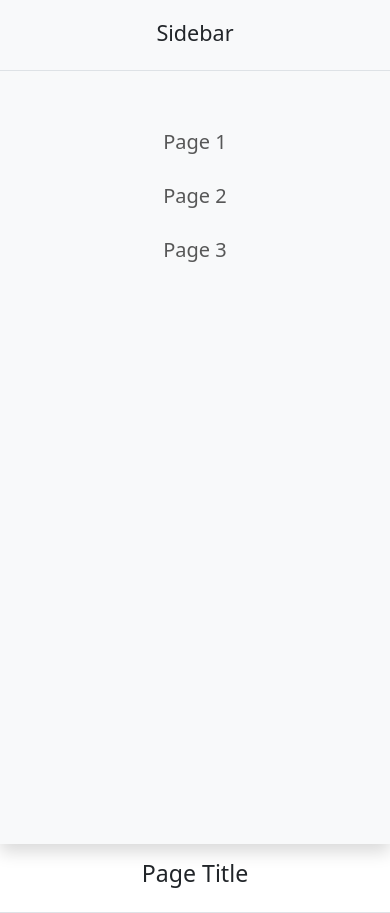
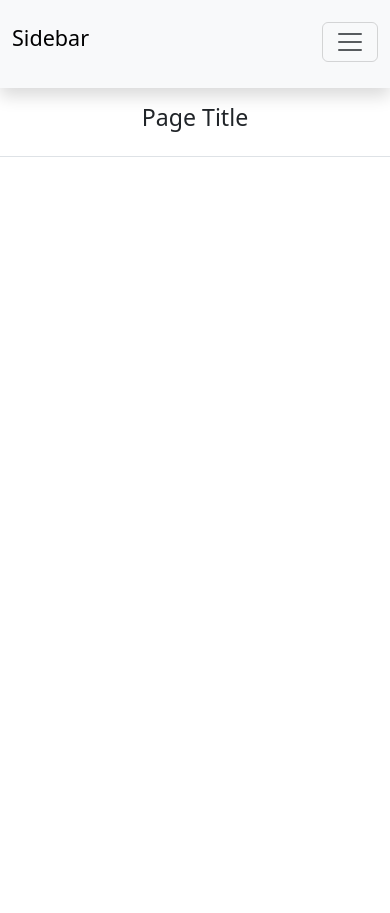
Before and after one commit to ASaber74/react-json, a React (Vite) app: page /home in a window 390 px wide. After the commit the page ends 844 px from the top, so only its background shows below. Built offline with nearby package versions, Linux system fonts and the light colour scheme.

Commit message:
adding responsiveness

```diff
--- a/src/ui/SideNav.tsx
+++ b/src/ui/SideNav.tsx
@@ -1,4 +1,5 @@
-import { Nav, Navbar } from "react-bootstrap";
+import { useState } from "react";
+import { Nav, Navbar, Container } from "react-bootstrap";
 import "../App.css";
 import { useMenuData } from "../hooks/useMenuData";
 import { Menu } from "../types/types";
@@ -7,6 +8,7 @@ import { Link } from "react-router-dom";
 
 export default function SideNav() {
   const { menuData, loading, error } = useMenuData();
+  const [expanded, setExpanded] = useState(false);
 
   if (loading) {
     return <div>Loading...</div>;
@@ -17,7 +19,11 @@ export default function SideNav() {
   }
 
   return (
-    <Navbar bg="light" className="flex-column vh-100 text-center shadow pt-1">
+    <>
+      <Navbar
+        bg="light"
+        className="d-none d-lg-block flex-column vh-100 text-center shadow pt-1"
+      >
         <div className="border-bottom w-100 text-center">
           <Link to="home" className="reset-link">
             <h4 className="mb-4 mt-3">Sidebar</h4>
@@ -29,5 +35,25 @@ export default function SideNav() {
           ))}
         </Nav>
       </Navbar>
+
+      <Navbar bg="light" expand="lg" className="d-lg-none shadow pt-1">
+        <Container>
+          <Navbar.Brand as={Link} to="home" className="reset-link">
+            <h4 className="mb-4 mt-3">Sidebar</h4>
+          </Navbar.Brand>
+          <Navbar.Toggle
+            aria-controls="basic-navbar-nav"
+            onClick={() => setExpanded(!expanded)}
+          />
+          <Navbar.Collapse id="basic-navbar-nav">
+            <Nav className="ml-auto text-center">
+              {menuData.map((page: Menu) => (
+                <NavLinks key={page.id} page={page} />
+              ))}
+            </Nav>
+          </Navbar.Collapse>
+        </Container>
+      </Navbar>
+    </>
   );
 }
```
Lines whose indentation alone changed are shown as unchanged.
